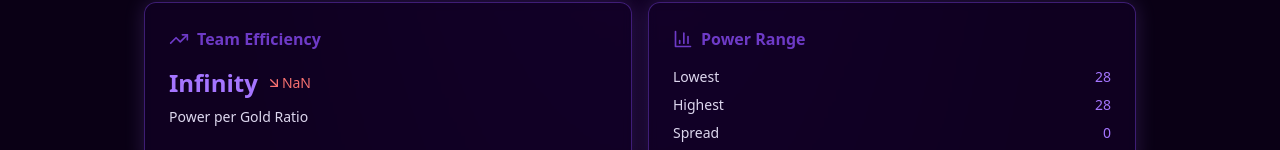
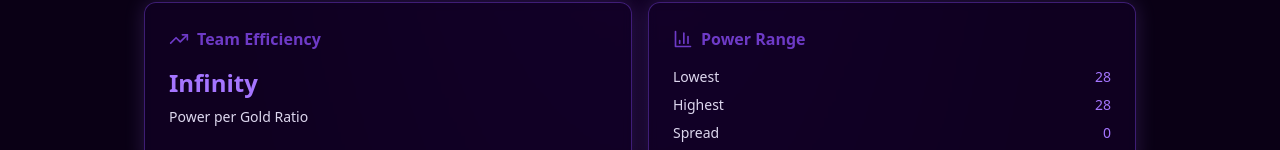
Before and after one commit to FloWsl/sb1-9pdmgk, a React (Vite) app: page /team in a window 1280 px wide. Both pictures are taken after a click on the button "Add to Team". Shown: the part 650-800 px from the top of the page. Built offline with nearby package versions, Linux system fonts and the light colour scheme.

Commit message:
Update TeamMetricsPanel.tsx

```diff
--- a/src/components/team/TeamMetricsPanel.tsx
+++ b/src/components/team/TeamMetricsPanel.tsx
@@ -49,10 +49,6 @@ export function TeamMetricsPanel({ metrics }: TeamMetricsPanelProps) {
           <span className="text-2xl font-bold text-galaxy-100">
             {formatEfficiency(efficiency)}
           </span>
-          <span className={`flex items-center text-sm ${isEfficient ? 'text-green-400' : 'text-red-400'}`}>
-            {isEfficient ? <ArrowUpRight className="w-4 h-4" /> : <ArrowDownRight className="w-4 h-4" />}
-            {formatEfficiency(Math.abs(efficiency - averageEfficiency))}
-          </span>
         </div>
         <div className="mt-2 text-sm text-galaxy-400">
           Power per Gold Ratio
```
